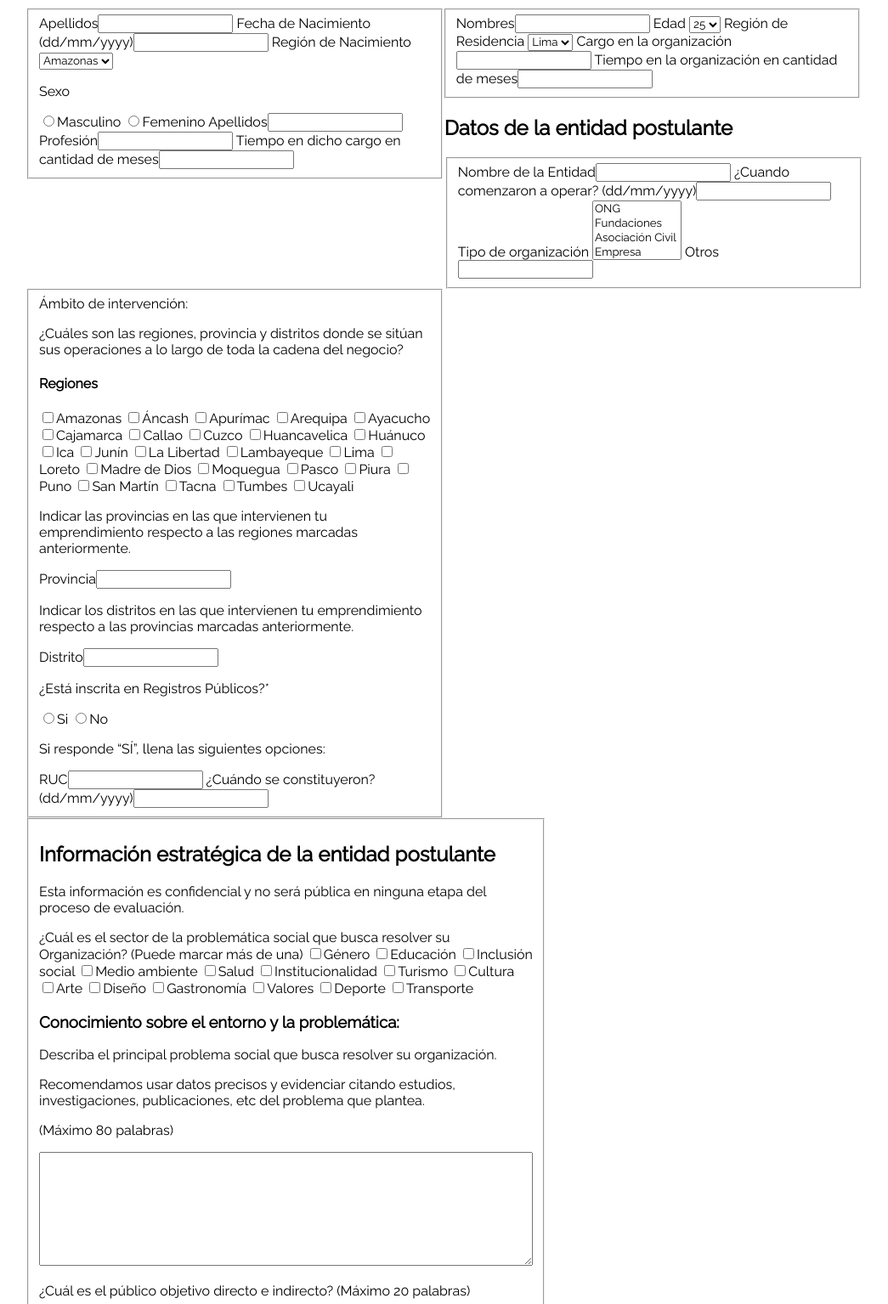
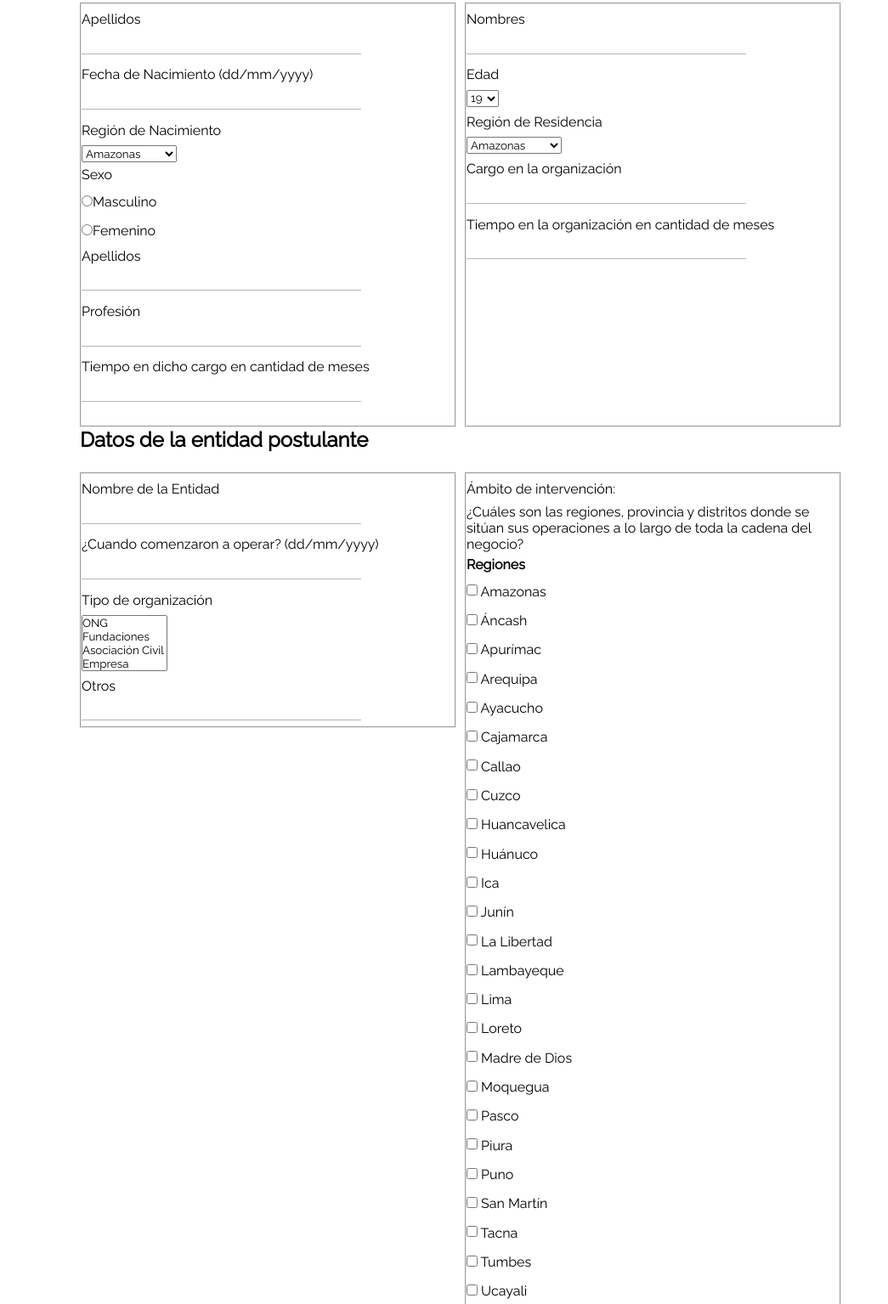
Before and after one commit to flordeciruela/kunan-form, a plain HTML site: page index.html in a window 1280 px wide. Shown: the part 119-1654 px from the top of the page at 85% size, without its empty margins (98-1143 px from the left). Drawn offline with Linux system fonts and the light colour scheme.

Commit message:
campos completados

```diff
--- a/assets/css/main.css
+++ b/assets/css/main.css
@@ -1,5 +1,7 @@
 * {
 	font-family: 'Raleway', sans-serif;
+	margin: 0;
+	padding: 0;
 }
 
 body {
@@ -9,13 +11,60 @@ body {
 
 form, footer {
 	margin: 0 auto;
-	width: 80%;
+	width: 70%;
+}
+
+h1, h2, h3 {
+	margin-bottom: 1em;
 }
 
 fieldset {
-	width: 45%;
+	width: 49%;
+	overflow: auto;
+}
+
+label, input {
+	margin: 0.5em 0;
+}
+
+textarea {
+	width: 100%;
+}
+
+ul {
+	margin: initial;
+}
+
+input[type="radio"] , input[type="checkbox"] {
+	display: inline-block;
+}
+
+p {
+	margin: 0.3em 0;
+}
+
+.full {
+	width: 100%;
+}
+
+.rep {
+	height: 31em;
 }
 
 .left {
 	float: left;
 }
+
+.right {
+	float: right;
+}
+
+label {
+	display: block;
+}
+
+input[type="text"] {
+	width: 75%;
+	border: none;
+	border-bottom: 1px solid #b5b6b7;
+}
--- a/index.html
+++ b/index.html
@@ -10,34 +10,80 @@
 		<form id="form">
 			<h1>Formulario de Registro</h1>
 			<h2>Datos del representante de la entidad postulante</h2>
-			<fieldset class="left">
+			<fieldset class="left rep">
 				<label for="apellidos">Apellidos</label><input type="text" id="apellidos" required>
 				<label for="nacimiento">Fecha de Nacimiento (dd/mm/yyyy)</label><input type="text" id="nacimiento" required>
 				<label for="region-nac">Región de Nacimiento</label>
 				<select id="region-nac" required>
 					<option value="">Amazonas</option>
 					<option value="">Áncash</option>
-					<option value="">Apurímac</option>
-					<option value="">Arequipa</option>
+					<option value="">Ayacucho</option>
+					<option value="">Cajamarca</option>
+					<option value="">Callao</option>
+					<option value="">Cuzco</option>
+					<option value="">Huancavelica</option>
+					<option value="">Huánuco</option>
+					<option value="">Ica</option>
+					<option value="">Junin</option>
+					<option value="">La Libertad</option>
+					<option value="">Lambayeque</option>
+					<option value="">Lima</option>
+					<option value="">Loreto</option>
+					<option value="">Madre de Dios</option>
+					<option value="">Moquegua</option>
+					<option value="">Pasco</option>
+					<option value="">Piura</option>
+					<option value="">Puno</option>
+					<option value="">San Martin</option>
+					<option value="">Tacna</option>
+					<option value="">Tumbes</option>
+					<option value="">Ucayali</option>
 				</select>
 				<p>Sexo</p>
-				<input type="radio" id="masculino" name="genero"><label for="masculino">Masculino</label>
-				<input type="radio" id="femenino" name="genero"><label for="femenino">Femenino</label>
+				<label for="masculino"><input type="radio" id="masculino" name="genero">Masculino</label>
+				<label for="femenino"><input type="radio" id="femenino" name="genero">Femenino</label>
 				<label for="apellidos">Apellidos</label><input type="text" id="apellidos" required>
 				<label for="profesion">Profesión</label><input type="text" id="profesion" required>
 				<label for="tiempo-cargo">Tiempo en dicho cargo en cantidad de meses</label><input type="text" id="tiempo-cargo" required>
 			</fieldset>
-			<fieldset>
+			<fieldset class="right rep">
 				<label for="nombre">Nombres</label><input type="text" id="nombre" required>
 				<label for="edad">Edad</label>
 				<select id="edad" required>
+					<option value="">19</option>
+					<option value="">19</option>
+					<option value="">20</option>
+					<option value="">21</option>
+					<option value="">22</option>
+					<option value="">23</option>
+					<option value="">24</option>
 					<option value="">25</option>
-					<option value="">26</option>
 				</select>
 				<label for="region-res">Región de Residencia</label>
 				<select id="region-res" required>
+					<option value="">Amazonas</option>
+					<option value="">Áncash</option>
+					<option value="">Ayacucho</option>
+					<option value="">Cajamarca</option>
+					<option value="">Callao</option>
+					<option value="">Cuzco</option>
+					<option value="">Huancavelica</option>
+					<option value="">Huánuco</option>
+					<option value="">Ica</option>
+					<option value="">Junin</option>
+					<option value="">La Libertad</option>
+					<option value="">Lambayeque</option>
 					<option value="">Lima</option>
-					<option value="">Lima</option>
+					<option value="">Loreto</option>
+					<option value="">Madre de Dios</option>
+					<option value="">Moquegua</option>
+					<option value="">Pasco</option>
+					<option value="">Piura</option>
+					<option value="">Puno</option>
+					<option value="">San Martin</option>
+					<option value="">Tacna</option>
+					<option value="">Tumbes</option>
+					<option value="">Ucayali</option>
 				</select>
 				<label for="cargo-org">Cargo en la organización</label><input type="text" id="cargo-org" required>
 				<label for="tiempo-org">Tiempo en la organización en cantidad de meses</label><input type="text" id="tiempo-org" required>
@@ -57,64 +103,64 @@
 				</select>
 				<label for="otros">Otros</label><input type="text" id="otros" required>
 			</fieldset>
-			<fieldset>
+			<fieldset class="right">
 				<label for="ambito">Ámbito de intervención:</label>
 				<p>¿Cuáles son las regiones, provincia y distritos donde se sitúan sus operaciones a lo largo de toda la cadena del negocio?</p>
 				<h4>Regiones</h4>
-				<input type="checkbox" id="amazonas"><label for="">Amazonas</label>
-				<input type="checkbox" id="ancash"><label for="">Áncash</label>
-				<input type="checkbox" id="apurimac"><label for="">Apurímac</label>
-				<input type="checkbox" id="arequipa"><label for="">Arequipa</label>
-				<input type="checkbox" id="ayacucho"><label for="">Ayacucho</label>
-				<input type="checkbox" id="cajamarca"><label for="">Cajamarca</label>
-				<input type="checkbox" id="callao"><label for="">Callao</label>
-				<input type="checkbox" id="cuzco"><label for="">Cuzco</label>
-				<input type="checkbox" id="huancavelica"><label for="">Huancavelica</label>
-				<input type="checkbox" id="huanuco"><label for="">Huánuco</label>
-				<input type="checkbox" id="ica"><label for="">Ica</label>
-				<input type="checkbox" id="junin"><label for="">Junín</label>
-				<input type="checkbox" id="libertad"><label for="">La Libertad</label>
-				<input type="checkbox" id="lambayeque"><label for="">Lambayeque</label>
-				<input type="checkbox" id="lima"><label for="">Lima</label>
-				<input type="checkbox" id="loreto"><label for="">Loreto</label>
-				<input type="checkbox" id="mdd"><label for="">Madre de Dios</label>
-				<input type="checkbox" id="moquegua"><label for="">Moquegua</label>
-				<input type="checkbox"><label for="">Pasco</label>
-				<input type="checkbox"><label for="">Piura</label>
-				<input type="checkbox"><label for="">Puno</label>
-				<input type="checkbox"><label for="">San Martín</label>
-				<input type="checkbox"><label for="">Tacna</label>
-				<input type="checkbox"><label for="">Tumbes</label>
-				<input type="checkbox"><label for="">Ucayali</label>
+				<label for=""><input type="checkbox"> Amazonas</label>
+				<label for=""><input type="checkbox" id="ancash"> Áncash</label>
+				<label for=""><input type="checkbox" id="apurimac"> Apurímac</label>
+				<label for=""><input type="checkbox" id="arequipa"> Arequipa</label>
+				<label for=""><input type="checkbox" id="ayacucho"> Ayacucho</label>
+				<label for=""><input type="checkbox" id="cajamarca"> Cajamarca</label>
+				<label for=""><input type="checkbox" id="callao"> Callao</label>
+				<label for=""><input type="checkbox" id="cuzco"> Cuzco</label>
+				<label for=""><input type="checkbox" id="huancavelica"> Huancavelica</label>
+				<label for=""><input type="checkbox" id="huanuco"> Huánuco</label>
+				<label for=""><input type="checkbox" id="ica"> Ica</label>
+				<label for=""><input type="checkbox" id="junin"> Junín</label>
+				<label for=""><input type="checkbox" id="libertad"> La Libertad</label>
+				<label for=""><input type="checkbox" id="lambayeque"> Lambayeque</label>
+				<label for=""><input type="checkbox" id="lima"> Lima</label>
+				<label for=""><input type="checkbox" id="loreto"> Loreto</label>
+				<label for=""><input type="checkbox" id="mdd"> Madre de Dios</label>
+				<label for=""><input type="checkbox" id="moquegua"> Moquegua</label>
+				<label for=""><input type="checkbox"> Pasco</label>
+				<label for=""><input type="checkbox"> Piura</label>
+				<label for=""><input type="checkbox"> Puno</label>
+				<label for=""><input type="checkbox"> San Martín</label>
+				<label for=""><input type="checkbox"> Tacna</label>
+				<label for=""><input type="checkbox"> Tumbes</label>
+				<label for=""><input type="checkbox"> Ucayali</label>
 				<p class"italic">Indicar las provincias en las que intervienen tu emprendimiento respecto a las regiones marcadas anteriormente.</p>
 				<label for="provincia">Provincia</label><input type="text" id="provincia" required>
 				<p class"italic">Indicar los distritos en las que intervienen tu emprendimiento respecto a las provincias marcadas anteriormente.</p>
 				<label for="distrito">Distrito</label><input type="text" id="distrito" required>
-				<p>¿Está inscrita en Registros Públicos?*</p>
-				<input type="radio" id="si" name="reg-public"><label for="si">Si</label>
-				<input type="radio" id="no" name="reg-public"><label for="no">No</label>
+				<p>¿Está inscrita en Registros Públicos?<span class="red">*</span></p>
+				<label for="si"><input type="radio" id="si" name="reg-public"> Sí</label>
+				<label for="no"><input type="radio" id="no" name="reg-public"> No</label>
 				<p>Si responde “SÍ”, llena las siguientes opciones:</p>
-				<label for="ruc">RUC</label><input type="text" id="ruc" required>
+				<label for="ruc">RUC</label><input type="text" id="ruc">
 				<label for="constitucion">¿Cuándo se constituyeron? (dd/mm/yyyy)</label><input type="text" id="constitucion" required>
 			</fieldset>
 			<fieldset class="full">
 				<h2>Información estratégica de la entidad postulante</h2>
 				<p class"italic">Esta información es confidencial y no será pública en ninguna etapa del proceso de evaluación.</p>
 				<label for="">¿Cuál es el sector de la problemática social que busca resolver su Organización? (Puede marcar más de una)</label>
-				<input type="checkbox"><label for="">Género</label>
-				<input type="checkbox"><label for="">Educación</label>
-				<input type="checkbox"><label for="">Inclusión social</label>
-				<input type="checkbox"><label for="">Medio ambiente</label>
-				<input type="checkbox"><label for="">Salud</label>
-				<input type="checkbox"><label for="">Institucionalidad</label>
-				<input type="checkbox"><label for="">Turismo</label>
-				<input type="checkbox"><label for="">Cultura</label>
-				<input type="checkbox"><label for="">Arte</label>
-				<input type="checkbox"><label for="">Diseño</label>
-				<input type="checkbox"><label for="">Gastronomía</label>
-				<input type="checkbox"><label for="">Valores</label>
-				<input type="checkbox"><label for="">Deporte</label>
-				<input type="checkbox"><label for="">Transporte</label>
+				<label for=""><input type="checkbox"> Género</label>
+				<label for=""><input type="checkbox"> Educación</label>
+				<label for=""><input type="checkbox"> Inclusión social</label>
+				<label for=""><input type="checkbox"> Medio ambiente</label>
+				<label for=""><input type="checkbox"> Salud</label>
+				<label for=""><input type="checkbox"> Institucionalidad</label>
+				<label for=""><input type="checkbox"> Turismo</label>
+				<label for=""><input type="checkbox"> Cultura</label>
+				<label for=""><input type="checkbox"> Arte</label>
+				<label for=""><input type="checkbox"> Diseño</label>
+				<label for=""><input type="checkbox"> Gastronomía</label>
+				<label for=""><input type="checkbox"> Valores</label>
+				<label for=""><input type="checkbox"> Deporte</label>
+				<label for=""><input type="checkbox"> Transporte</label>
 				<h3>Conocimiento sobre el entorno y la problemática:</h3>
 				<p class="strong">Describa el principal problema social que busca resolver su organización.</p>
 				<p>Recomendamos usar datos precisos y evidenciar citando estudios, investigaciones, publicaciones, etc del problema que plantea.</p>
@@ -160,22 +206,22 @@
 				<h3>Seleccione una o más opciones que describan cómo está financiando su organización.</h3>
 				<fieldset class="left-in">
 					<h4>Fuente de Financiamiento</h4>
-					<input type="checkbox"> He ganado uno o varios grants y/o capitales semilla
-					<input type="checkbox"> Cuento con inversionistas privados
-					<input type="checkbox"> Hago campañas de Crowdfunding
-					<input type="checkbox"> He sido o estoy siendo incubado por una organización
-					<input type="checkbox"> Una parte o todo es por la venta de mis productos o servicios
-					<input type="checkbox"> Otros
+					<label><input type="checkbox"> He ganado uno o varios grants y/o capitales semilla</label>
+					<label><input type="checkbox"> Cuento con inversionistas privados</label>
+					<label><input type="checkbox"> Hago campañas de Crowdfunding</label>
+					<label><input type="checkbox"> He sido o estoy siendo incubado por una organización</label>
+					<label><input type="checkbox"> Una parte o todo es por la venta de mis productos o servicios</label>
+					<label><input type="checkbox"> Otros</label>
 					<label for="otras-fuentes">Otras Fuentes de Financiamiento</label><input type="text" id="otras-fuentes" required>
 				</fieldset>
 				<fieldset>
 					<h4>Fondos administrados durante el año 2014</h4>
-					<input type="checkbox"> <= S/. 100,000
-					<input type="checkbox"> S/. 100,001 – 200,000
-					<input type="checkbox"> S/. 200,001 – 300,000
-					<input type="checkbox"> S/. 300,001 – 400,000
-					<input type="checkbox"> S/. 400,001 – 500,000
-					<input type="checkbox"> >=S/. 500,001
+					<label><input type="checkbox"> <= S/. 100,000</label>
+					<label><input type="checkbox"> S/. 100,001 – 200,000</label>
+					<label><input type="checkbox"> S/. 200,001 – 300,000</label>
+					<label><input type="checkbox"> S/. 300,001 – 400,000</label>
+					<label><input type="checkbox"> S/. 400,001 – 500,000</label>
+					<label><input type="checkbox"> >=S/. 500,001</label>
 					<label for="monto-exacto">Monto Exacto: S/.</label><input type="text" id="monto-exacto" required>
 				</fieldset>
 				<p>¿La organización ha sido premiada antes, dentro o fuera de Perú? Si la respuesta es sí, ¿qué premios ha recibido?</p>
@@ -205,15 +251,15 @@
 				<input type="file" name="" value="">
 				<button type="button" name="button">Subir</button>
 				<p>¿Por qué medio te enteraste de la convocatoria?</p>
-				<input type="checkbox"> Amigo
-				<input type="checkbox"> Web
-				<input type="checkbox"> Redes sociales
-				<input type="checkbox"> Radio/ TV
-				<input type="checkbox"> Periódico/Revista
-				<input type="checkbox"> Charla
-				<input type="checkbox"> Organización
-				<input type="checkbox"> Universidad/Instituto
-				<input type="checkbox"> Otro
+				<label><input type="checkbox"> Amigo</label>
+				<label><input type="checkbox"> Web</label>
+				<label><input type="checkbox"> Redes sociales</label>
+				<label><input type="checkbox"> Radio/ TV</label>
+				<label><input type="checkbox"> Periódico/Revista</label>
+				<label><input type="checkbox"> Charla</label>
+				<label><input type="checkbox"> Organización</label>
+				<label><input type="checkbox"> Universidad/Instituto</label>
+				<label><input type="checkbox"> Otro</label>
 				<label for="otros-medios">Si seleccionó otros medios</label><input type="text" id="otros-medios" required>
 			</fieldset>
 			<fieldset class="full">
```
